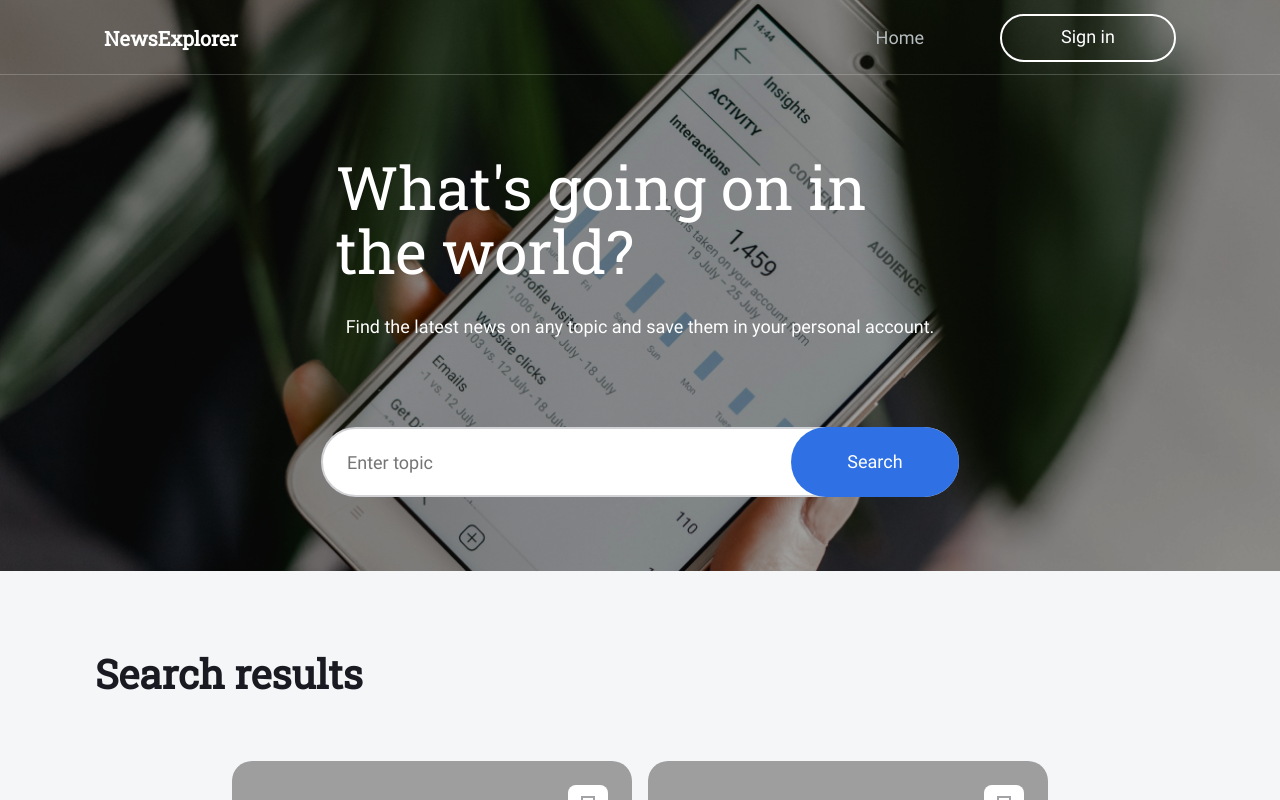
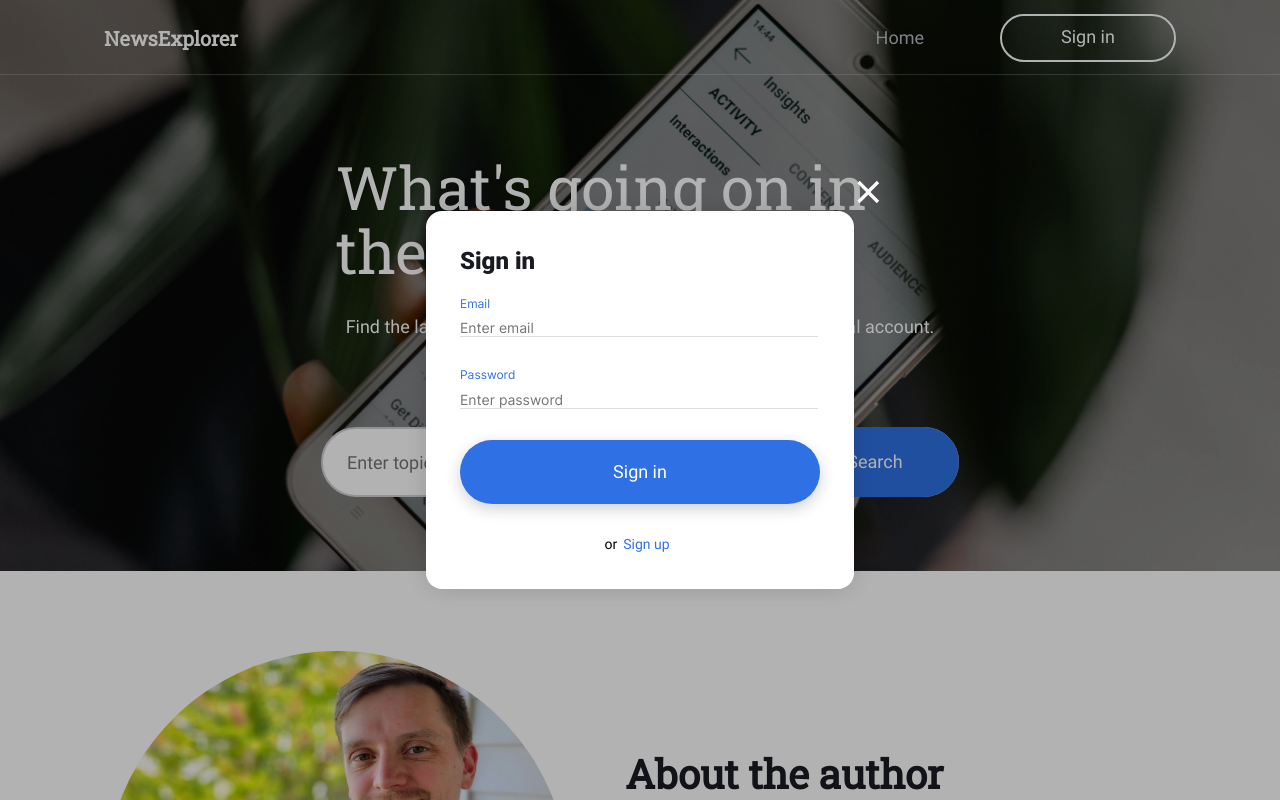
Before and after one commit to Aivaxela/news_explorer_frontend, a React (Vite) app: page / in a window 1280 px wide. Shown: the top 800 px of the page. Built offline with nearby package versions, Linux system fonts and the light colour scheme; grey boxes are pictures that could not be loaded.

Commit message:
form modal and signin modal CSS created

```diff
--- a/src/blocks/App.css
+++ b/src/blocks/App.css
@@ -5,9 +5,21 @@
 }
 
 @font-face {
+  src: url(../vendor/moved_final-project_fonts_latin/roboto-900.woff);
+  src: url(../vendor/moved_final-project_fonts_latin/roboto-900.woff2);
+  font-family: "Roboto-900";
+}
+
+@font-face {
   src: url(../vendor/moved_final-project_fonts_latin/roboto-slab-400-regular.woff);
   src: url(../vendor/moved_final-project_fonts_latin/roboto-slab-400-regular.woff2);
   font-family: "Roboto-Slab";
+}
+
+@font-face {
+  src: url(../vendor/moved_final-project_fonts_latin/inter-400-regular.woff);
+  src: url(../vendor/moved_final-project_fonts_latin/inter-400-regular.woff2);
+  font-family: "Inter";
 }
 
 .page__content {
--- /dev/null
+++ b/src/blocks/Modal.css
@@ -0,0 +1,88 @@
+.modal {
+  position: fixed;
+  top: 0;
+  left: 0;
+  right: 0;
+  bottom: 0;
+  background-color: #0000004d;
+  display: flex;
+  justify-content: center;
+  align-items: center;
+  transition: visibility 0.25s, opacity 0.25s linear;
+}
+
+.modal__box {
+  padding: 36px 34px;
+  background-color: #fff;
+  position: relative;
+  max-width: 430px;
+  max-height: 380px;
+  border-radius: 16px;
+  box-shadow: 0px 0px 25px 0px #00000026;
+}
+
+.modal__title {
+  margin: 0 0 22px;
+  font-size: 24px;
+  line-height: 28px;
+  color: #1a1b22;
+  font-family: "Roboto-900", "Arial", sans-serif;
+}
+
+.modal__close {
+  position: absolute;
+  top: -40px;
+  right: -40px;
+  border-style: none;
+  background-color: transparent;
+  cursor: pointer;
+}
+
+.modal__form {
+  display: flex;
+  flex-direction: column;
+  gap: 31px;
+}
+
+.modal__label {
+  color: #2f71e5;
+  font-size: 12px;
+  line-height: 14.5px;
+  font-family: "Inter", "Arial", sans-serif;
+}
+
+.modal__input {
+  padding: 8px 0 0;
+  width: 358px;
+  display: block;
+  font-family: "Inter", "Arial", sans-serif;
+  font-size: 14px;
+  line-height: 17px;
+  border-width: 0 0 1px 0;
+  border-color: rgba(0, 0, 0, 0.2);
+  outline: none;
+}
+
+.modal__round-button {
+  width: 360px;
+  height: 64px;
+  border-radius: 100px;
+  background-color: #2f71e5;
+  box-shadow: 0px 5px 15px 0px #0e1a3933;
+  color: #fff;
+  border: none;
+  cursor: pointer;
+}
+
+.modal__text-button {
+  font-size: 14px;
+  line-height: 17px;
+  text-align: center;
+}
+
+.modal__text-button-link {
+  cursor: pointer;
+  color: #2f71e5;
+  background-color: transparent;
+  border: none;
+}
--- a/src/components/App.jsx
+++ b/src/components/App.jsx
@@ -5,6 +5,7 @@ import { SearchContext } from "../contexts/searchContext";
 import Main from "../components/Main";
 import Footer from "../components/Footer";
 import SavedNews from "../components/SavedNews";
+import SigninModal from "../components/SigninModal";
 import Api from "../utils/newsApi";
 import { TEST_DATA } from "../utils/testData"; //TODO: TEST DATA - remove before deployment
 
@@ -51,15 +52,15 @@ export default function App() {
       );
   };
 
-  useEffect(() => {
-    //TODO: TEST DATA - remove before deployment
-    setSearchState((currState) => ({
-      ...currState,
-      results: Array.from(TEST_DATA.articles),
-      articlesAvail: TEST_DATA.totalResults,
-      loading: false,
-    }));
-  }, []);
+  // useEffect(() => {
+  //   //TODO: TEST DATA - remove before deployment
+  //   setSearchState((currState) => ({
+  //     ...currState,
+  //     results: Array.from(TEST_DATA.articles),
+  //     articlesAvail: TEST_DATA.totalResults,
+  //     loading: false,
+  //   }));
+  // }, []);
 
   const searchContext = {
     searchState,
@@ -89,6 +90,7 @@ export default function App() {
             <Route path="*" element={<Navigate to="/" replace />} />
           </Routes>
           <Footer />
+          <SigninModal />
         </SearchContext.Provider>
       </div>
     </div>
--- a/src/components/ModalWithForm.jsx
+++ b/src/components/ModalWithForm.jsx
@@ -0,0 +1,19 @@
+import "../blocks/Modal.css";
+
+export default function ModalWithForm({ children }) {
+  return (
+    <div className="modal">
+      <div className="modal__box">
+        <h3 className="modal__title">Sign in</h3>
+        <button className="modal__close" type="button" onClick={() => {}}>
+          <img
+            src={"../src/assets/modal-close.svg"}
+            alt="popup close button"
+            className="modal__close-icon"
+          />
+        </button>
+        <form className="modal__form">{children}</form>
+      </div>
+    </div>
+  );
+}
--- /dev/null
+++ b/src/components/SigninModal.jsx
@@ -0,0 +1,38 @@
+import "../blocks/Modal.css";
+import ModalWithForm from "./ModalWithForm";
+
+export default function SigninModal() {
+  return (
+    <ModalWithForm>
+      <label htmlFor="email-signin" className="modal__label">
+        Email
+        <input
+          type="email"
+          className="modal__input"
+          id="email-signin"
+          name="email"
+          placeholder="Enter email"
+          minLength="2"
+          maxLength="64"
+          required
+        />
+      </label>
+      <label htmlFor="password-signin" className="modal__label">
+        Password
+        <input
+          type="passwprd"
+          className="modal__input"
+          id="password-signin"
+          name="password"
+          placeholder="Enter password"
+          required
+        />
+      </label>
+      <button className="modal__round-button">Sign in</button>
+      <div className="modal__text-button">
+        or
+        <button className="modal__text-button-link"> Sign up</button>
+      </div>
+    </ModalWithForm>
+  );
+}
```
Also changed, not shown: src/assets/modal-close.svg (added), src/blocks/PopupWithForm.css (deleted), src/components/PopupWithForm.jsx (deleted).
